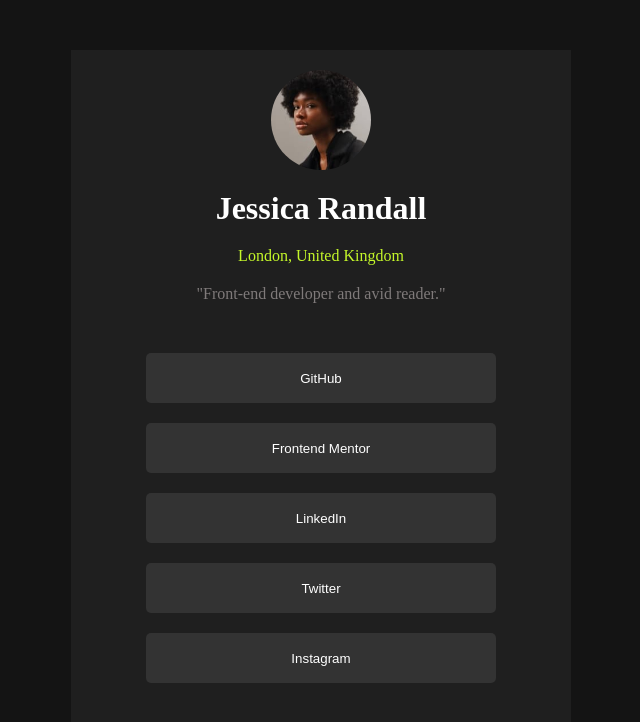
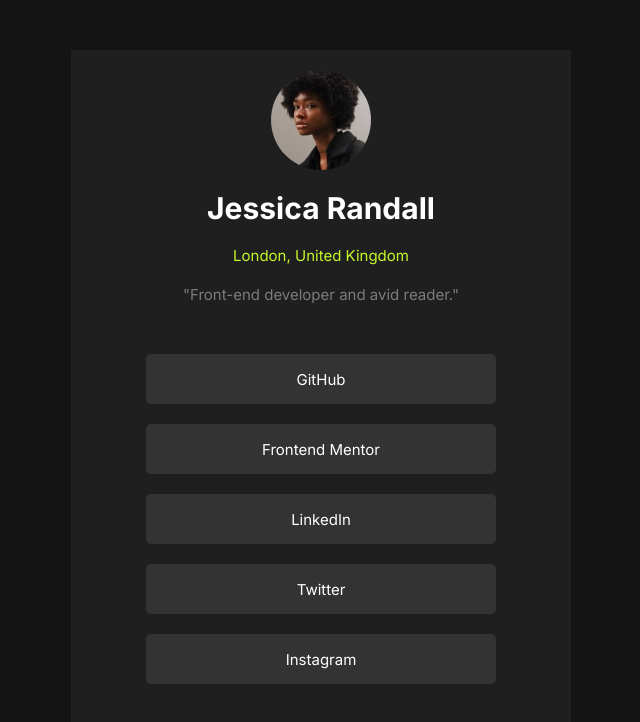
Before and after one commit to Celio-HD/Social-links-profile, a plain HTML site: page index.html in a window 1280 px wide. Shown: the whole page, without its empty margins (319-959 px from the left). Drawn offline with Linux system fonts and the light colour scheme.

Commit message:
Add files via upload

```diff
--- a/style.css
+++ b/style.css
@@ -1,4 +1,7 @@
+@import url('https://fonts.googleapis.com/css2?family=Inter:ital,opsz,wght@0,14..32,100..900;1,14..32,100..900&display=swap');
 *{
+    font-size: 15px;
+    font-family: 'Inter', sans-serif;
     margin: 0;
     padding: 0;
 }
@@ -28,6 +31,7 @@
     margin-bottom: 20px;
 }
 h1{
+    font-size: 30px;
     color: white;
     margin-bottom: 20px;
 }
@@ -59,6 +63,6 @@
 }
 
 button:hover{
-    background-color: hsl(0, 0%, 30%);
+    background-color: yellow;
     transform: scale(1.1);
 }
```
